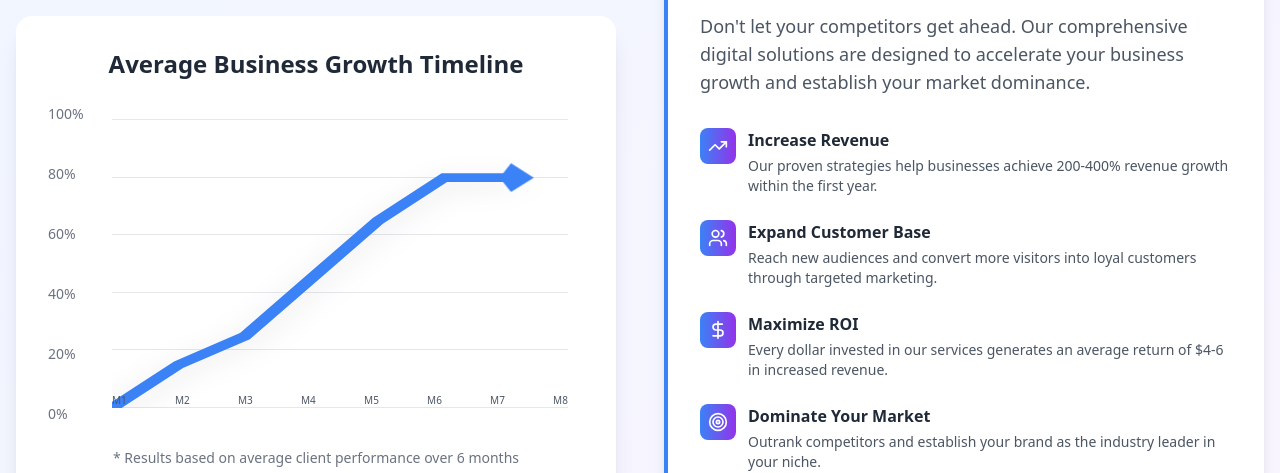
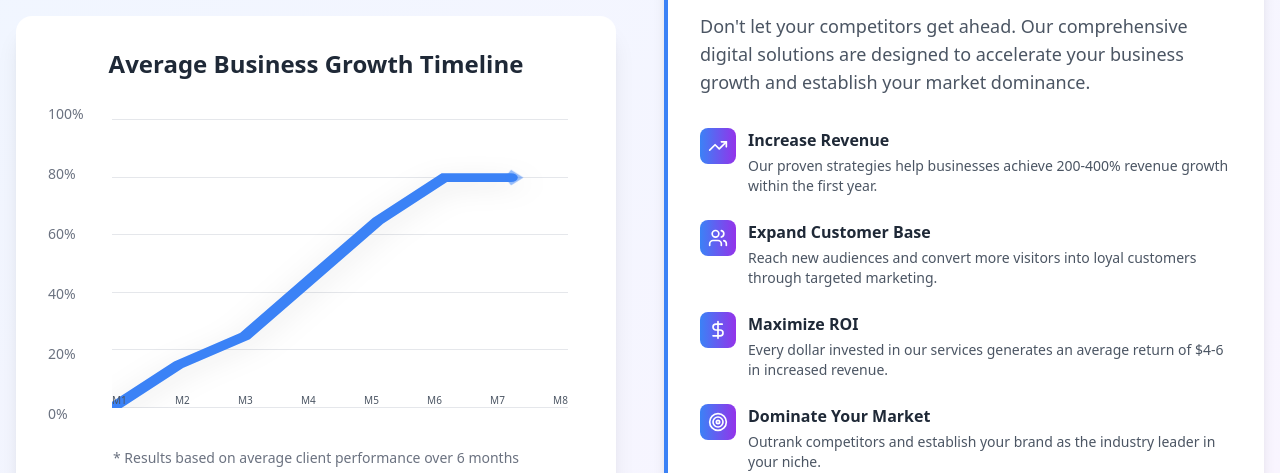
Before and after one commit to SID7223/thedynamicrankers.com, a React (Vite) app: page / in a window 1280 px wide. Shown: the part 2480-2953 px from the top of the page. Built offline with nearby package versions, Linux system fonts and the light colour scheme; no server answers.

Commit message:
Make the pointer remain visible for 12 seconds

```diff
--- a/src/components/BusinessGrowth.tsx
+++ b/src/components/BusinessGrowth.tsx
@@ -137,7 +137,7 @@ const BusinessGrowth = () => {
                       style={{
                         opacity: 0,
                         animation: 'showPointer 15s cubic-bezier(0.25, 0.46, 0.45, 0.94) infinite',
-                        animationDelay: '-8s',
+                        animationDelay: '-3s',
                         transformOrigin: '87.5px 20px'
                       }}
                     />
--- a/src/index.css
+++ b/src/index.css
@@ -65,7 +65,7 @@
     opacity: 0;
     transform: scale(0);
   }
-  95% {
+  20% {
     opacity: 1;
     transform: scale(1);
   }
```
